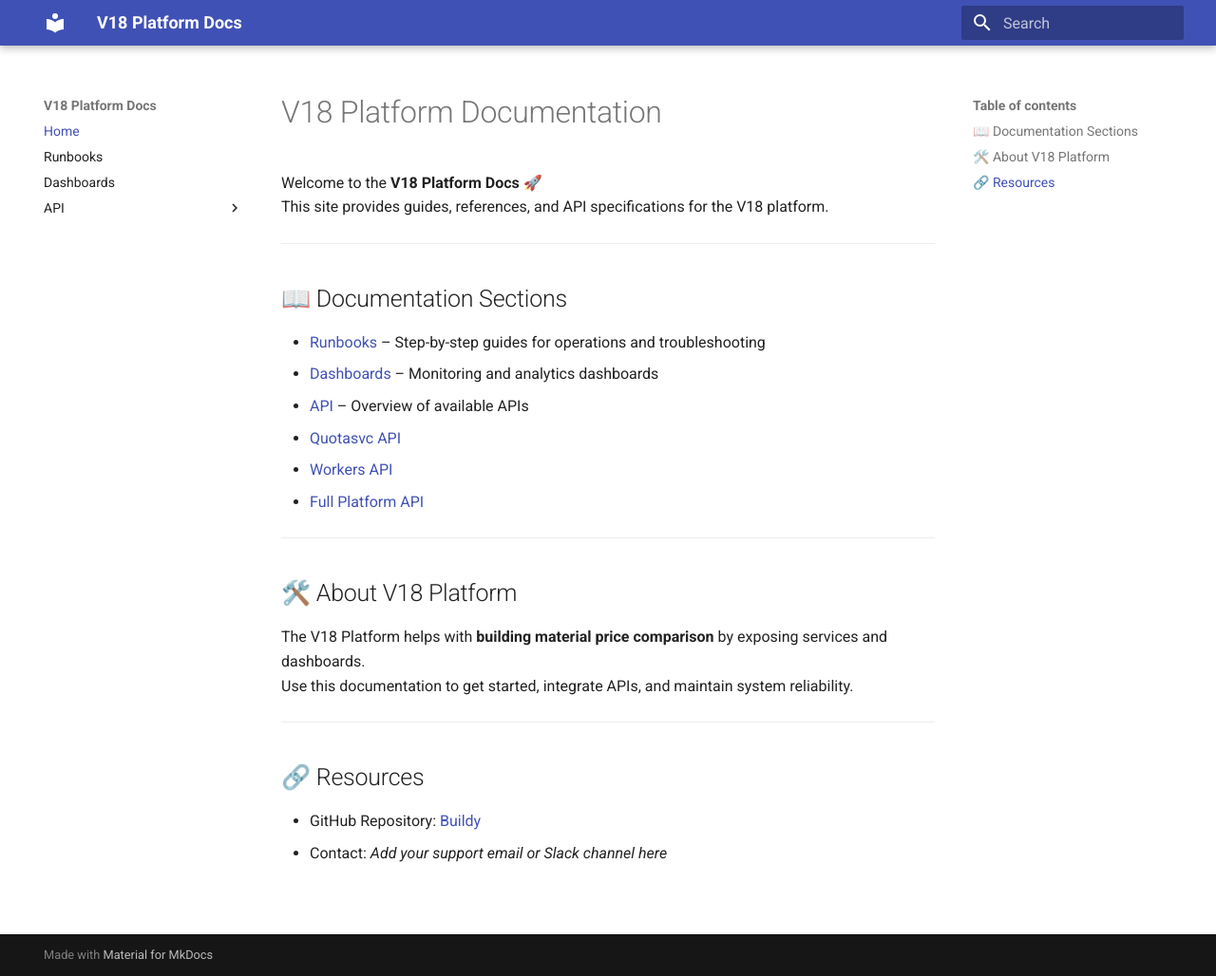
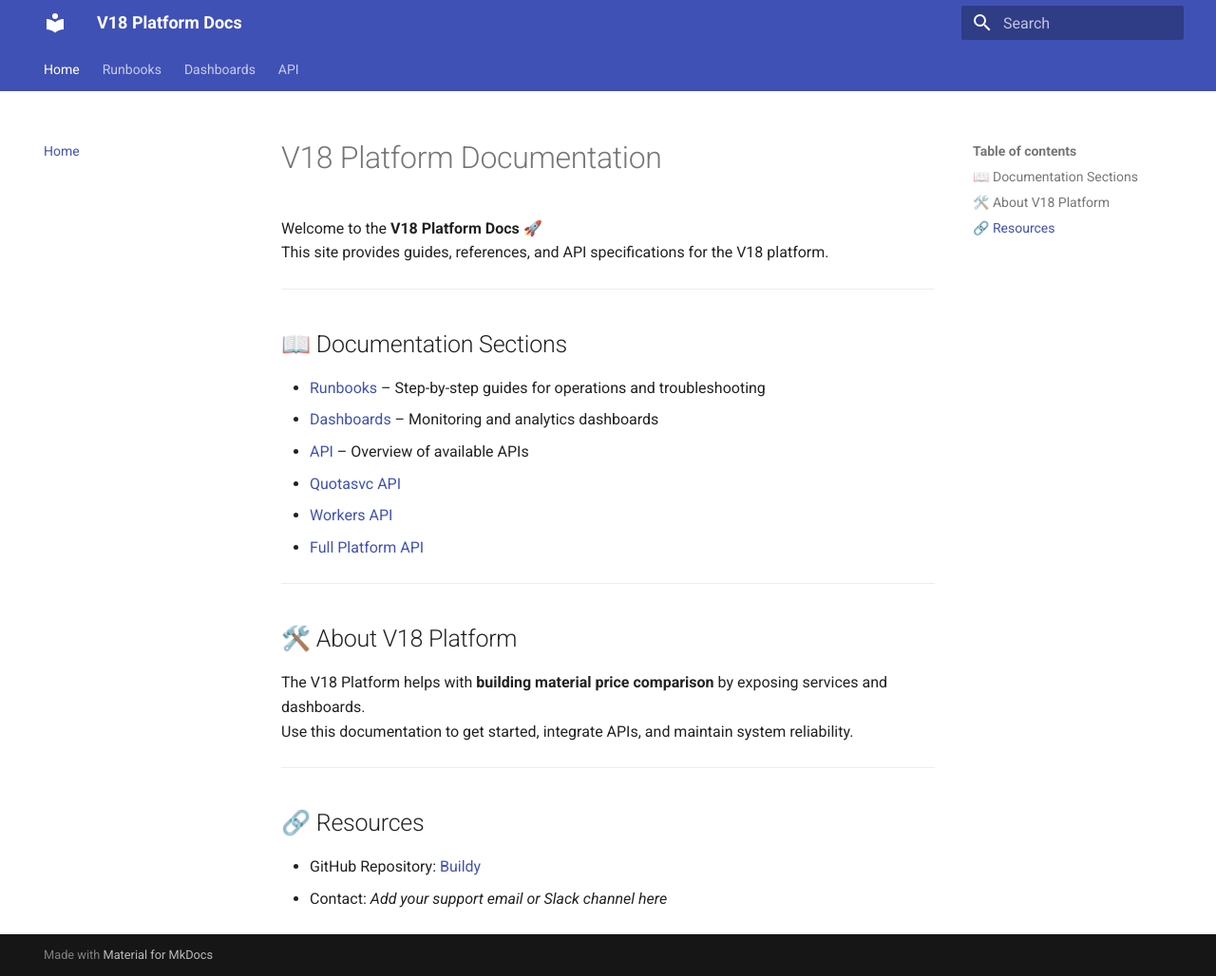
Before and after one commit to Kello54/Buildy, an MkDocs documentation site: the page built from docs/index.md, in a window 1280 px wide and 1028 px high. Shown: the whole window at 95% size. Built offline with MkDocs 1.6.1 and Material for MkDocs 9.7.7, drawn with Linux system fonts in a browser that asks for light colours; some of the changed lines change nothing that is shown.

Commit message:
Update mkdocs.yml

```diff
--- a/mkdocs.yml
+++ b/mkdocs.yml
@@ -1,23 +1,31 @@
 site_name: V18 Platform Docs
+site_description: Documentation for the V18 Platform
+site_author: Kello54
+
 theme:
   name: material
+  features:
+    - navigation.instant
+    - navigation.sections
+    - navigation.tabs
+    - search.highlight
+    - search.share
 
 plugins:
   - search
   - swagger-ui-tag:
-      urls:
-        - name: Platform
-          url: docs/platform.json
-        - name: Quota Service
-          url: docs/quotasvc.json
-        - name: Workers
-          url: docs/workers.json
+      spec: docs/platform.json
 
 nav:
   - Home: index.md
   - Runbooks: runbooks.md
   - Dashboards: dashboards.md
-  - API:
-      - Platform: platform.json
-      - Quota Service: quotasvc.json
-      - Workers: workers.json
+  - API: api.md
+
+markdown_extensions:
+  - admonition
+  - codehilite
+  - footnotes
+  - meta
+  - toc:
+      permalink: true
```
